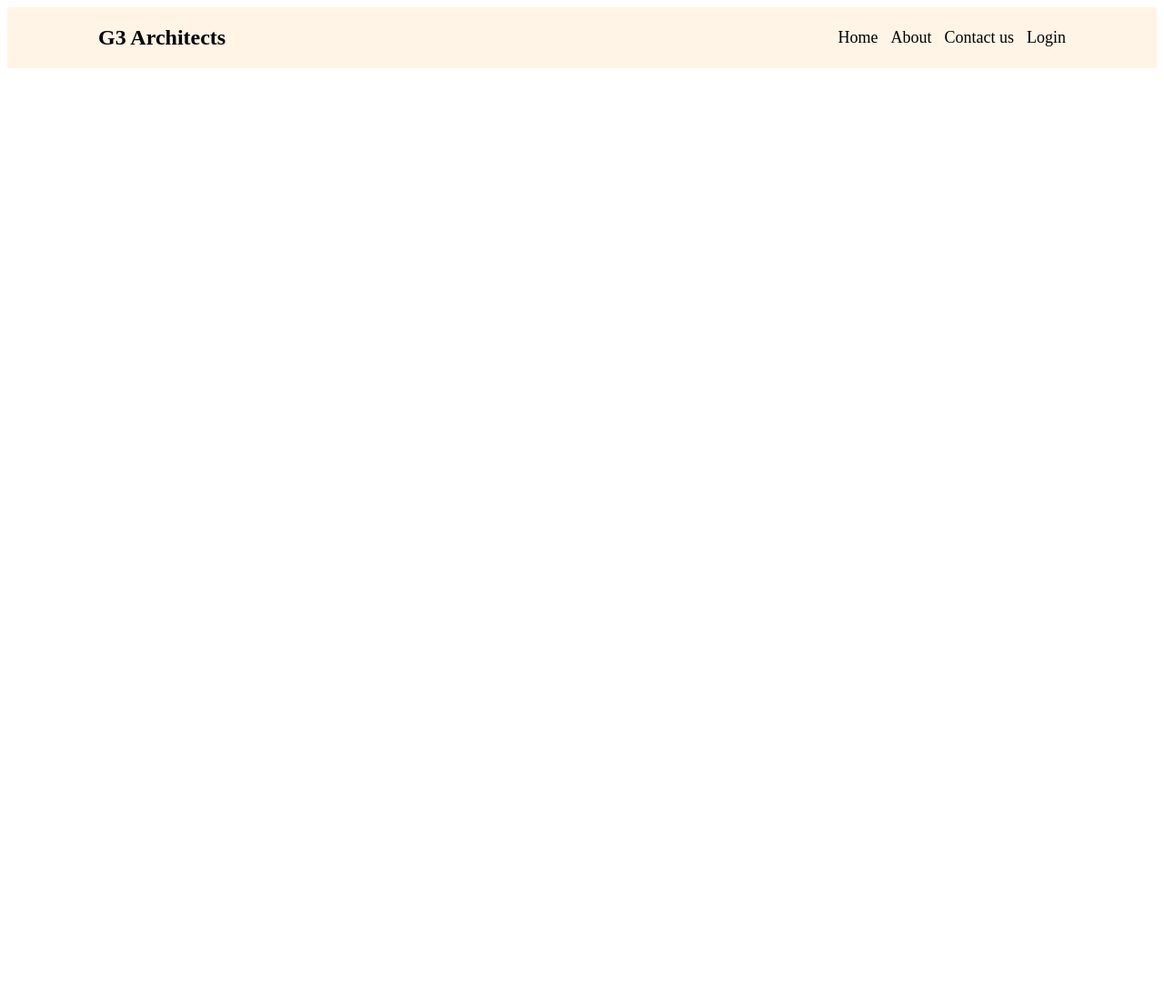
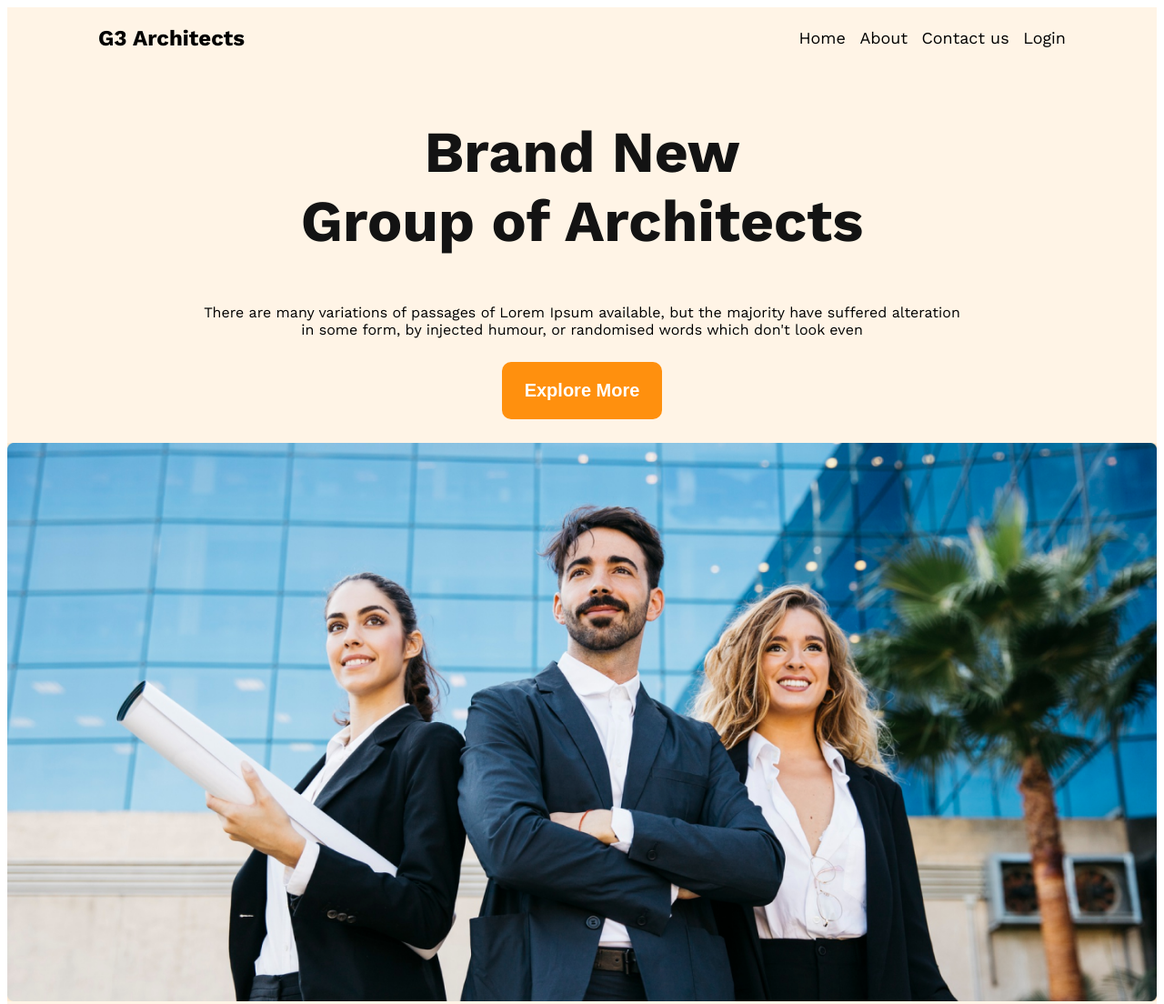
Before and after one commit to saiful108/assignment-2, a plain HTML site: page index.html in a window 1280 px wide. Shown: the top 1104 px of the page at 91% size. Before the commit the page ends 800 px from the top, so only its background shows below. Drawn offline with nearby package versions, Linux system fonts and the light colour scheme.

Commit message:
added banner

```diff
--- a/index.html
+++ b/index.html
@@ -1,19 +1,21 @@
 <!DOCTYPE html>
 <html lang="en">
   <head>
-    <meta charset="UTF-8">
-    <meta http-equiv="X-UA-Compatible" content="IE=edge">
-    <meta name="viewport" content="width=device-width, initial-scale=1.0">
+    <meta charset="UTF-8" />
+    <meta http-equiv="X-UA-Compatible" content="IE=edge" />
+    <meta name="viewport" content="width=device-width, initial-scale=1.0" />
     <title>assignment-2</title>
-    <link rel="stylesheet" href="style.css">
+    <link rel="stylesheet" href="style.css" />
+    <link rel="preconnect" href="https://fonts.googleapis.com">
+<link rel="preconnect" href="https://fonts.gstatic.com" crossorigin>
+<link href="https://fonts.googleapis.com/css2?family=Poppins:ital,wght@0,400;0,700;1,400&family=Roboto:ital@1&family=Work+Sans:wght@400;700&display=swap" rel="stylesheet">
   </head>
   <body>
     <!-- header -->
     <section class="header">
-    <nav  class="nav" >
+      <nav class="nav">
         <div>
           <h2>G3 Architects</h2>
-
         </div>
         <div class="menus">
           <a class="menu" href="">Home</a>
@@ -22,8 +24,27 @@
           <a class="menu" href="">Login</a>
         </div>
       </nav>
+
+
+
+
+      <div class="brand-sec" >
+        <h1 class="brand">Brand New <br>
+            Group of Architects
+            </h1>
+            <p class="brand-info">There are many variations of passages of Lorem Ipsum available, but the majority have suffered alteration  <br> in some form, by injected humour, or randomised words which don't look even</p>
+
+           <p class="btn-explore"> <button class="btn-padding"  type="submit">Explore More</button></p>
+
+           <img class=banner" src="images/banner.png" alt="">
+       </div>
     </section>
     <!-- header -->
+    <!--
+
+
+
+
 
 
   </body>
--- a/style.css
+++ b/style.css
@@ -1,38 +1,76 @@
-.header{
-    background: #FF900E1A;
-
+body {
+  font-family: "Poppins", sans-serif;
+  font-family: "Roboto", sans-serif;
+  font-family: "Work Sans", sans-serif;
 }
-.nav{
+.header {
+  background: #ff900e1a;
+}
+.nav {
   display: flex;
   justify-content: space-between;
   align-items: center;
   padding: 0 100px;
 }
-.menu{
+.menu {
   text-decoration: none;
   color: black;
   padding-left: 10px;
-    font-size:18px ;
+  font-size: 18px;
+}
+/* Architects */
+
+.brand {
+  color: #131313;
+  text-align: center;
+  font-size: 64px;
+  font-weight: 700;
+
+}
+.brand-info {
+
+  text-align: center;
+  font-size: 16px;
+
+}
+.btn-explore {
+    padding-top: 10px;
+    padding-bottom: 10px;
+  text-align: center;
+}
+.btn-padding{
+padding:20px 25px;
+border-radius: 10px;
+font-size: 20px;
+font-weight: 600;
+color: #FFFFFF;
+background: #FF900E;
+border-style: none;
+
+}
+.brand-sec img{
+    width: 100%;
+    height: 100%;
+    left: 1px;
+    top: 0px;
+    background: rgba(255, 144, 14, 0.1);
 
 }
 
 
 /* responsive */
-@media screen and (max-width:668px){
-    .nav{
+@media screen and (max-width: 668px) {
+  .nav {
     background-color: blueviolet;
     display: flex;
     flex-direction: column;
     justify-content: space-between;
     align-items: center;
     padding: 0px;
-
   }
-    .menus{
+  .menus {
     display: flex;
     flex-direction: column;
     padding: 0px;
-
   }
-
 }
```
Lines whose indentation alone changed are shown as unchanged.
